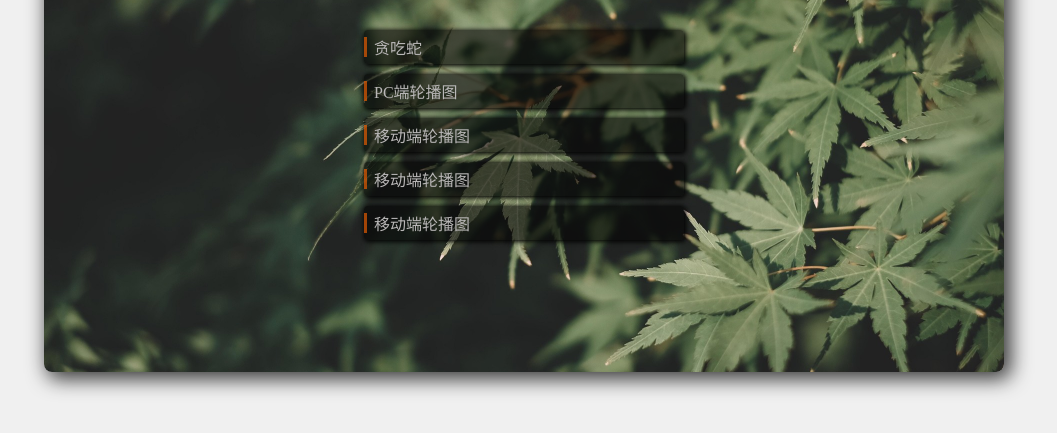
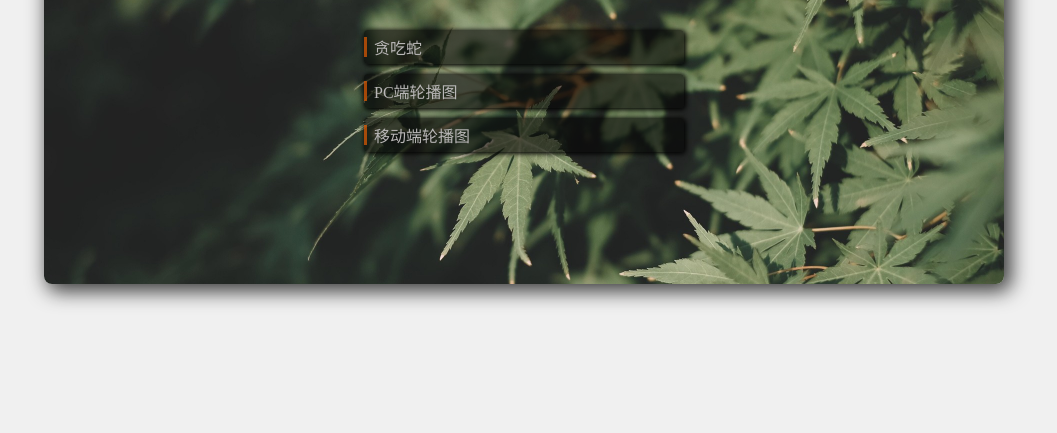
Before and after one commit to dingx1an/dingx1an.io, a plain HTML site: page myproject/index.html in a window 1280 px wide. Shown: the part 125-558 px from the top of the page, without its empty margins (116-1173 px from the left). Drawn offline with Linux system fonts and the light colour scheme.

Commit message:
Site updated: 2019-06-21 11:13:37

```diff
--- a/myproject/index.html
+++ b/myproject/index.html
@@ -19,8 +19,6 @@
       <li><a href="project/贪吃蛇/index.html">贪吃蛇</a></li>
       <li><a href="project/PC端轮播图/index.html">PC端轮播图</a></li>
       <li><a href="project/移动端轮播图/index.html">移动端轮播图</a></li>
-      <li><a href="project/移动端轮播图/index.html">移动端轮播图</a></li>
-      <li><a href="project/移动端轮播图/index.html">移动端轮播图</a></li>
 
     </ul>
   </div>
```
Also changed, not shown: link/index.html (+1 -1 lines).
